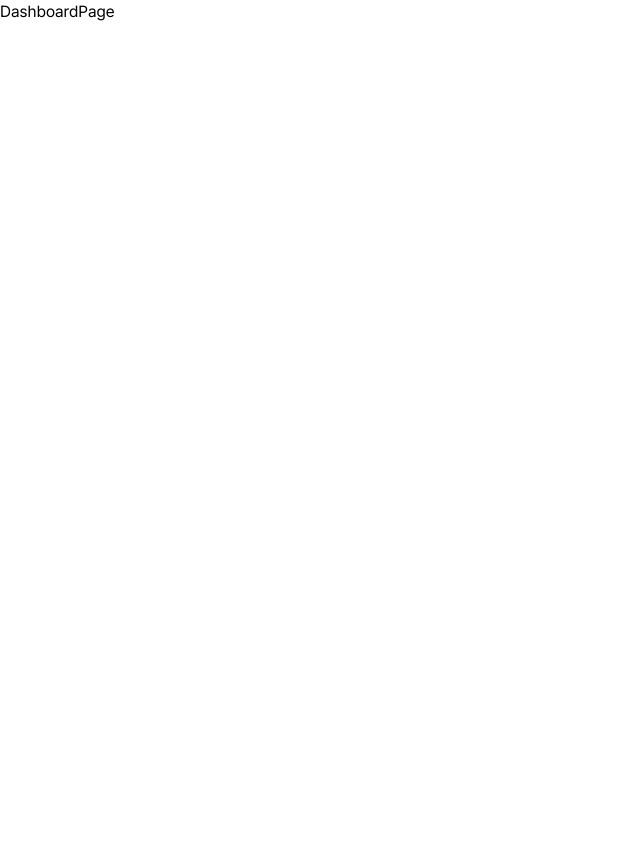
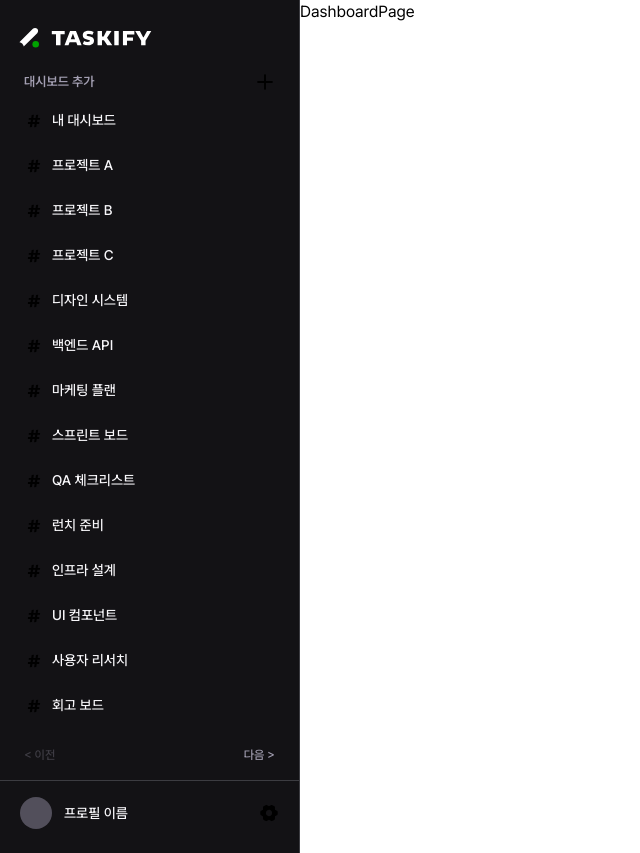
Before and after one commit to part3-5team/Taskify, a Next.js app: page /dashboard/1 in a window 1280 px wide. Shown: the whole page, without its empty margins (0-640 px from the left). Before the commit the page ends 800 px from the top, so only its background shows below. Built offline with nearby package versions, Linux system fonts and the light colour scheme.

Commit message:
feat: sidebar ui 및 global navigation 제작

```diff
--- a/app/(dashboard)/layout.tsx
+++ b/app/(dashboard)/layout.tsx
@@ -1,7 +1,10 @@
-export default function DashboarLayout({
-  children,
-}: {
-  children: React.ReactNode
-}) {
-  return <section>{children}</section>
+import SideMenu from '@/components/common/SideMenu/SideMenu'
+
+export default function DashboardLayout({ children }: { children: React.ReactNode }) {
+  return (
+    <div className="flex">
+      <SideMenu />
+      <main className="flex-1">{children}</main>
+    </div>
+  )
 }
--- /dev/null
+++ b/components/common/SideMenu/SideMenu.tsx
@@ -0,0 +1,122 @@
+'use client'
+
+import { useState } from 'react'
+import Link from 'next/link'
+import Logo from '@/assets/imgs/img_Logo.svg'
+import HashIcon from '@/assets/icons/ic_hash.svg'
+import PlusIcon from '@/assets/icons/ic_plus.svg'
+import SettingIcon from '@/assets/icons/ic_setting.svg'
+
+interface NavItem {
+  label: string
+  href: string
+}
+
+const ITEMS_PER_PAGE = 14
+
+// 대시보드 목록 나중에 불러올거 대비하여 구조 설정, 임시 mock데이터 넣어놨어용
+const NAV_ITEMS: NavItem[] = [
+  { label: '내 대시보드', href: '/mydashboard' },
+  { label: '프로젝트 A', href: '/dashboard/1' },
+  { label: '프로젝트 B', href: '/dashboard/2' },
+  { label: '프로젝트 C', href: '/dashboard/3' },
+  { label: '디자인 시스템', href: '/dashboard/4' },
+  { label: '백엔드 API', href: '/dashboard/5' },
+  { label: '마케팅 플랜', href: '/dashboard/6' },
+  { label: '스프린트 보드', href: '/dashboard/7' },
+  { label: 'QA 체크리스트', href: '/dashboard/8' },
+  { label: '런치 준비', href: '/dashboard/9' },
+  { label: '인프라 설계', href: '/dashboard/10' },
+  { label: 'UI 컴포넌트', href: '/dashboard/11' },
+  { label: '사용자 리서치', href: '/dashboard/12' },
+  { label: '회고 보드', href: '/dashboard/13' },
+  { label: '로드맵 2025', href: '/dashboard/14' },
+  { label: '팀 온보딩', href: '/dashboard/15' },
+  { label: '버그 트래커', href: '/dashboard/16' },
+  { label: '릴리즈 노트', href: '/dashboard/17' },
+]
+
+export default function SideMenu() {
+  const [page, setPage] = useState(1)
+  const totalPages = Math.ceil(NAV_ITEMS.length / ITEMS_PER_PAGE)
+  const pagedItems = NAV_ITEMS.slice((page - 1) * ITEMS_PER_PAGE, page * ITEMS_PER_PAGE)
+
+  return (
+    <aside className="flex flex-col w-[300px] min-h-screen border-r border-gray-900 bg-black-500 py-2">
+      {/* 로고 부분 */}
+      <div className="px-1 pb-1 border-gray-900">
+        <Link href="/mydashboard">
+          <Logo className="w-40 h-15" />
+        </Link>
+      </div>
+
+      {/* 대시보드 목록 헤더 (대시보드 추가 +) */}
+      <div className="flex items-center justify-between px-6 pb-1">
+        <span className="text-sm-13-semibold text-gray-400">
+          대시보드 추가
+        </span>
+        <button
+          type="button"
+          aria-label="대시보드 추가"
+          className="flex items-center justify-center text-gray-400 hover:text-gray-100 bg-transparent border-none cursor-pointer"
+        >
+          <PlusIcon className="w-5 h-5 text-gray-400" />
+        </button>
+      </div>
+
+      {/* 네비게이션 */}
+      <nav className="flex-1 mt-1">
+        <ul className="list-none m-0 p-0">
+          {pagedItems.map((item, index) => (
+            <li key={index} className="mb-1">
+              <Link
+                href={item.href}
+                className="flex items-center gap-2 px-6 py-2.5 text-md-14-medium text-gray-100 no-underline hover:bg-black-300 hover:text-gray-100"
+              >
+                <HashIcon className="w-5 h-5 shrink-0" />
+                {item.label}
+              </Link>
+            </li>
+          ))}
+        </ul>
+      </nav>
+
+      {/* 페이지네이션 */}
+      <div className="flex items-center justify-between px-6 py-4 text-xs-12-medium text-gray-400">
+        <button
+          type="button"
+          onClick={() => setPage((p) => Math.max(1, p - 1))}
+          disabled={page === 1}
+          className="bg-transparent border-none cursor-pointer text-gray-400 hover:text-gray-100 disabled:opacity-30 disabled:cursor-not-allowed"
+        >
+          &lt; 이전
+        </button>
+        <button
+          type="button"
+          onClick={() => setPage((p) => Math.min(totalPages, p + 1))}
+          disabled={page === totalPages}
+          className="bg-transparent border-none cursor-pointer text-gray-400 hover:text-gray-100 disabled:opacity-30 disabled:cursor-not-allowed"
+        >
+          다음 &gt;
+        </button>
+      </div>
+
+      {/* 하단 프로필 */}
+      <div className="border-t border-gray-900 px-5 py-4 flex items-center gap-3">
+        {/* 임시 프로필 이미지 */}
+        <div className="w-8 h-8 rounded-full bg-gray-700 shrink-0" />
+        <span className="flex-1 text-md-14-medium text-gray-100">
+          프로필 이름
+        </span>
+        {/* 설정 아이콘 */}
+        <button
+          type="button"
+          aria-label="설정"
+          className="flex items-center justify-center text-gray-400 hover:text-gray-100 bg-transparent border-none cursor-pointer shrink-0"
+        >
+          <SettingIcon className="w-5 h-5" />
+        </button>
+      </div>
+    </aside>
+  )
+}
```
